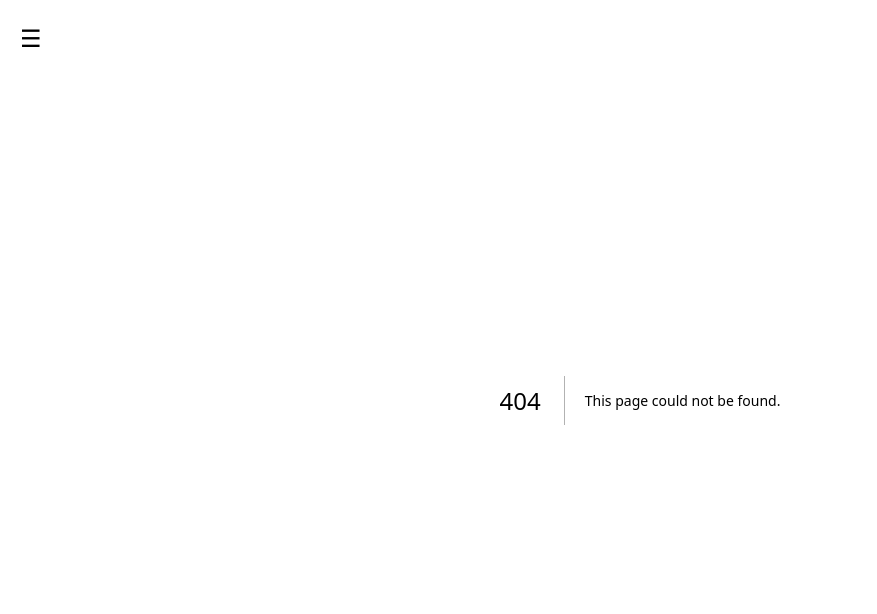
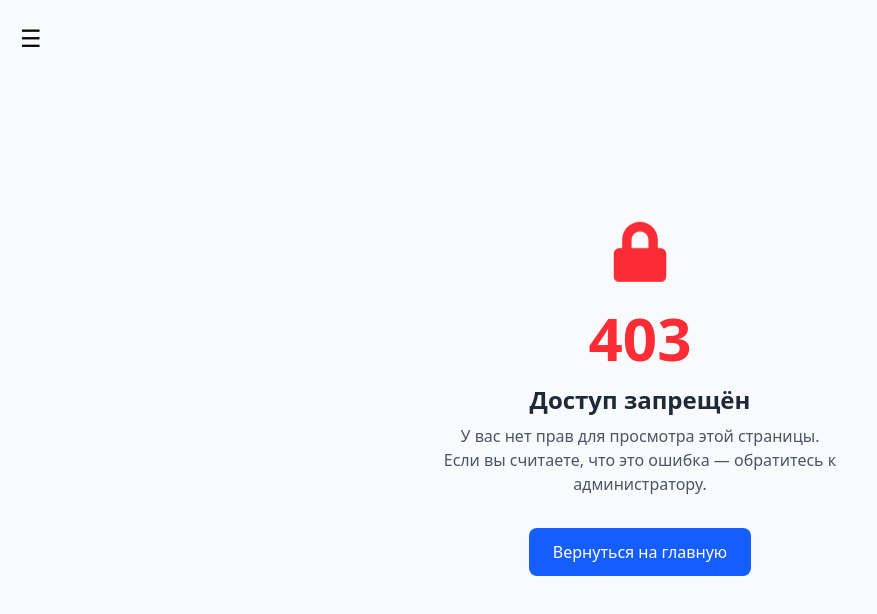
Before and after one commit to Anen135/b-apps-tasks, a Next.js app: page /permission-denied in a window 1280 px wide. Before the commit this address had no page. Shown: the top 614 px of the page, without its empty margins (0-877 px from the left). Built offline with nearby package versions, Linux system fonts and the light colour scheme.

Commit message:
fix path

```diff
--- /dev/null
+++ b/src/app/permission-denied/page.js
@@ -0,0 +1,44 @@
+import { FaLock } from "react-icons/fa";
+import Link from "next/link";
+
+export default function PermissionDenied() {
+  return (
+    <main className="flex min-h-screen flex-col items-center justify-center bg-gray-50 px-6 py-12">
+      <div className="max-w-md w-full text-center animate-fadeIn">
+        <div className="flex justify-center mb-6">
+          <FaLock className="text-red-500 text-6xl animate-bounce" />
+        </div>
+        <h1 className="text-6xl font-bold text-red-500 mb-4">403</h1>
+        <h2 className="text-2xl font-semibold text-gray-800 mb-2">
+          Доступ запрещён
+        </h2>
+        <p className="text-gray-600 mb-8">
+          У вас нет прав для просмотра этой страницы.
+          <br />
+          Если вы считаете, что это ошибка — обратитесь к администратору.
+        </p>
+        <Link
+          href="/"
+          className="inline-block rounded-md bg-blue-600 px-6 py-3 text-white font-medium hover:bg-blue-700 transition"
+        >
+          Вернуться на главную
+        </Link>
+      </div>
+      <style jsx>{`
+        @keyframes fadeIn {
+          from {
+            opacity: 0;
+            transform: translateY(10px);
+          }
+          to {
+            opacity: 1;
+            transform: translateY(0);
+          }
+        }
+        .animate-fadeIn {
+          animation: fadeIn 0.5s ease-out forwards;
+        }
+      `}</style>
+    </main>
+  );
+}
```
